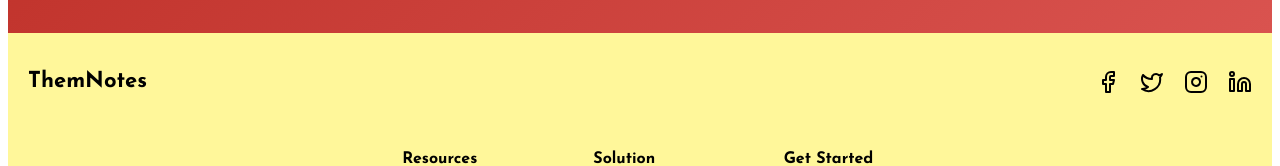
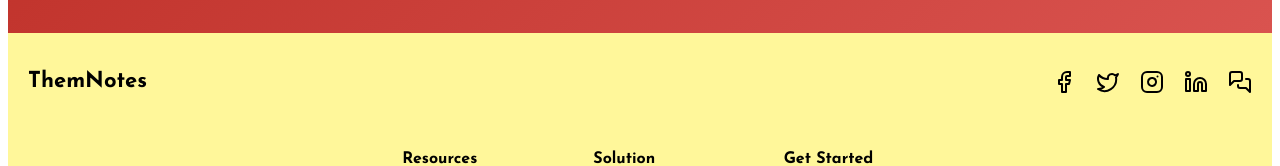
Before and after one commit to NemsaraGamage/ThemNotes-App, a Next.js app: page / in a window 1280 px wide. Shown: the part 1025-1191 px from the top of the page. Built offline with nearby package versions, Linux system fonts and the light colour scheme.

Commit message:
added an additional icon

```diff
--- a/src/app/Components/Footer.tsx
+++ b/src/app/Components/Footer.tsx
@@ -1,5 +1,5 @@
 import React from "react";
-import { Facebook, Instagram, Linkedin, Twitter } from "lucide-react";
+import { Facebook, Instagram, Linkedin, MessagesSquare, Twitter } from "lucide-react";
 
 const Footer = () => {
   return (
@@ -13,6 +13,7 @@ const Footer = () => {
           <Twitter />
           <Instagram />
           <Linkedin />
+          <MessagesSquare />
         </div>
       </div>
 
```
